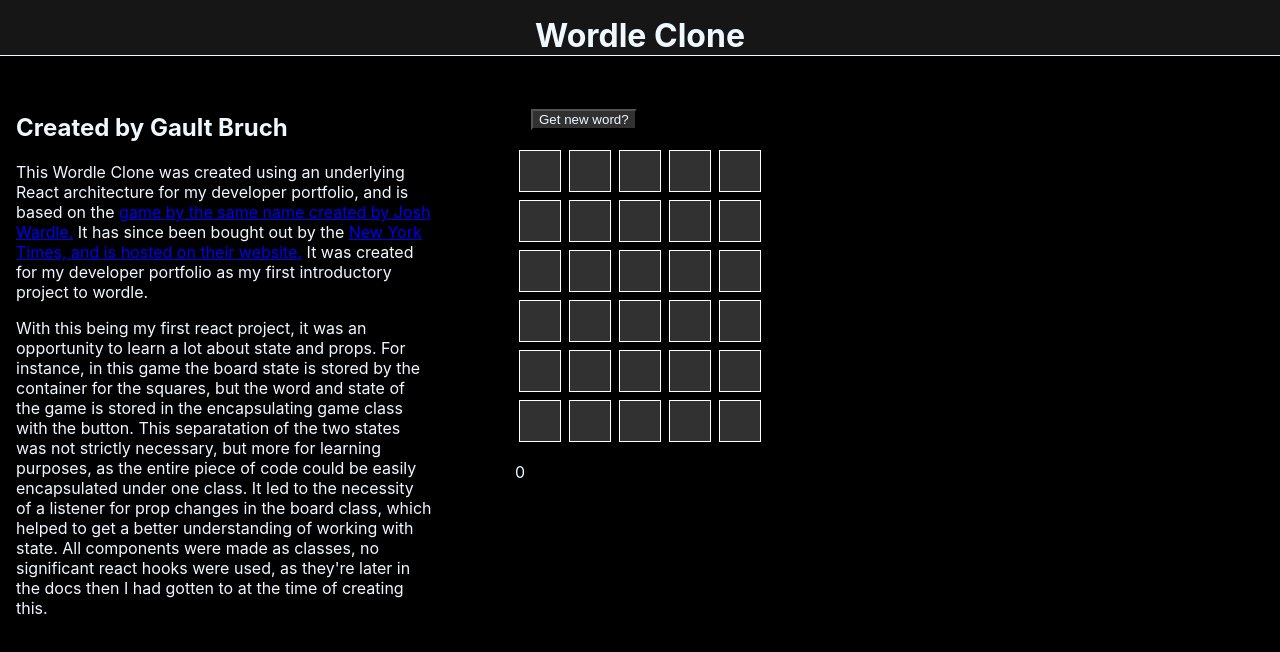
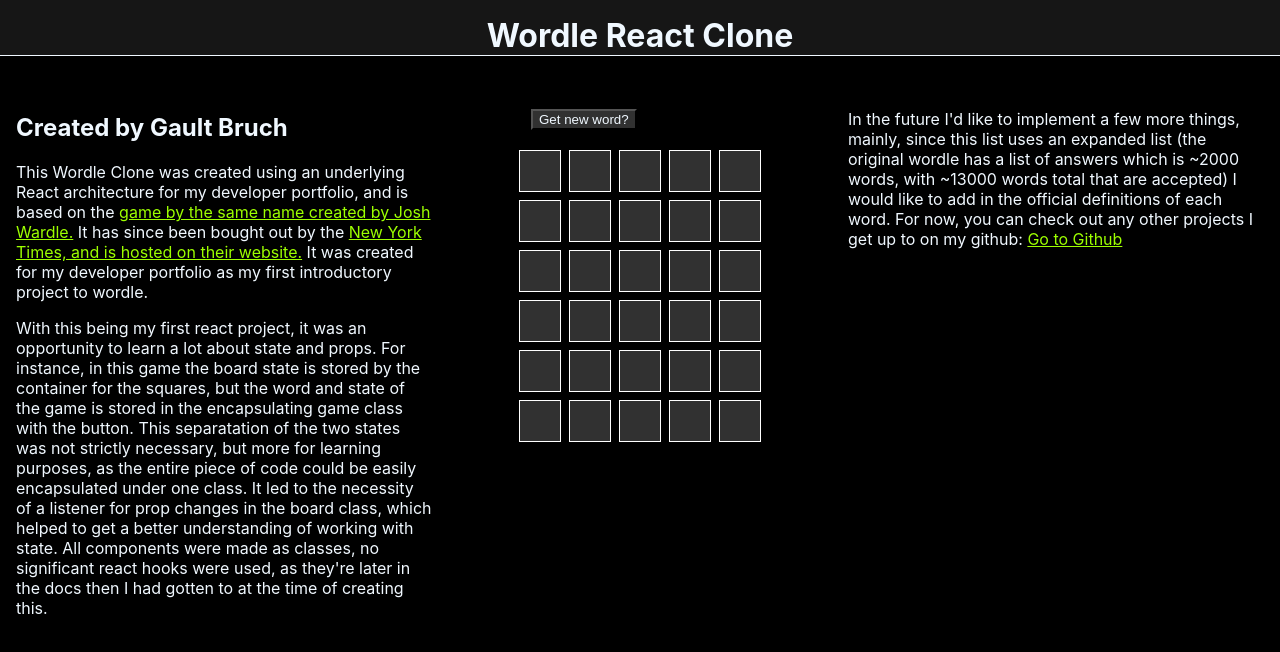
Before and after one commit to GaultBruch/wordle-clone, a React app: page / in a window 1280 px wide. Built offline with nearby package versions, Linux system fonts and the light colour scheme.

Commit message:
React initial build

```diff
--- a/public/index.html
+++ b/public/index.html
@@ -14,7 +14,7 @@
     <title>Wordle In React</title>
   </head>
   <body>
-    <h1> Wordle Clone</h1>
+    <h1> Wordle React Clone</h1>
       <section>
         <article>
           <h2>Created by Gault Bruch</h2>
@@ -25,9 +25,15 @@
             easily encapsulated under one class. It led to the necessity of a listener for prop changes in the board class, which helped to get a better understanding of working with state. All components were made as classes, no
             significant react hooks were used, as they're later in the docs then I had gotten to at the time of creating this.
           </p>
+
         </article>
         <noscript>You need to enable JavaScript to run this app.</noscript>
         <div id="root"></div>
+        <article>
+          <p>In the future I'd like to implement a few more things, mainly, since this list uses an expanded list (the original wordle has a list of answers which is ~2000 words, with ~13000 words total that are accepted) I would like to add in the official definitions of each word. For now, you can check out any other projects I get up to on my github:
+            <a href="https://github.com/GaultBruch">Go to Github</a>
+          </p>
+        </article>
       </section>
   </body>
 </html>
--- a/public/robots.txt
+++ /dev/null
@@ -1,3 +0,0 @@
-# https://www.robotstxt.org/robotstxt.html
-User-agent: *
-Disallow:
--- a/src/index.css
+++ b/src/index.css
@@ -20,6 +20,10 @@
   display: grid;
   grid-template-columns: 1fr 1fr 1fr;
   padding: 1rem;
+}
+
+a {
+  color: rgb(157, 255, 0);
 }
 
 h2 {
--- a/src/index.js
+++ b/src/index.js
@@ -268,10 +268,6 @@
         this.checkWin = this.checkWin.bind(this);
         this.resetGameState = this.resetGameState.bind(this);
         this.changeStatusCode = this.changeStatusCode.bind(this);
-        /*
-        this.doIt = this.doIt.bind(this);
-        this.doFirst = this.doFirst.bind(this);
-        this.doSecond = this.doSecond.bind(this); */
     }
 
     handler(e) {
@@ -393,7 +389,7 @@
                     {/*<WordPicker getRandomWord={this.getRandomWord} word={this.state.word}/>*/}
                     <Board textList = {this.state.list} word={this.state.word} gameState={this.state.gameState} changeStatusCode={this.changeStatusCode}/>
                     {gameStatus}
-                    <p>{this.state.gameState}</p>
+
                 </div>
             </div>
         )
```
